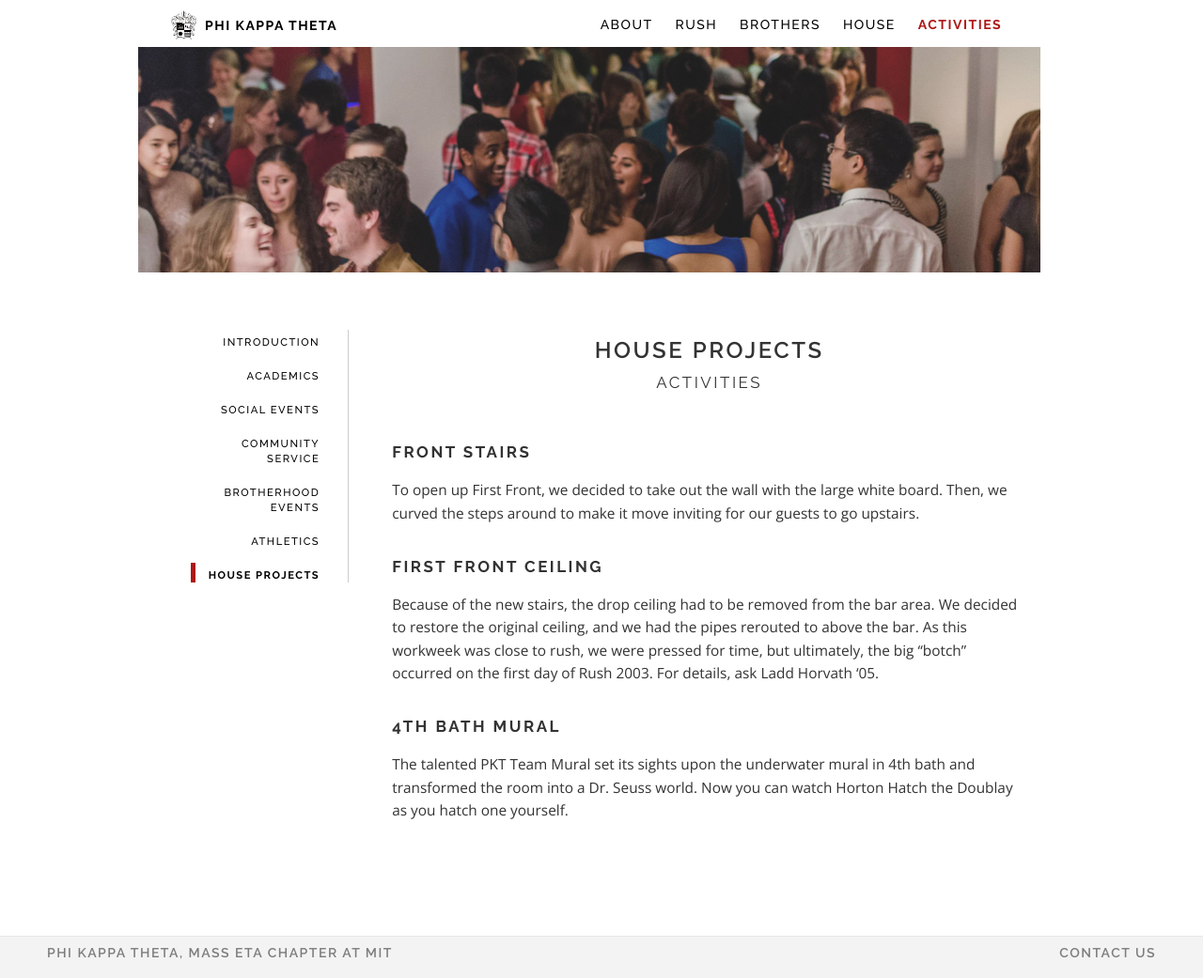
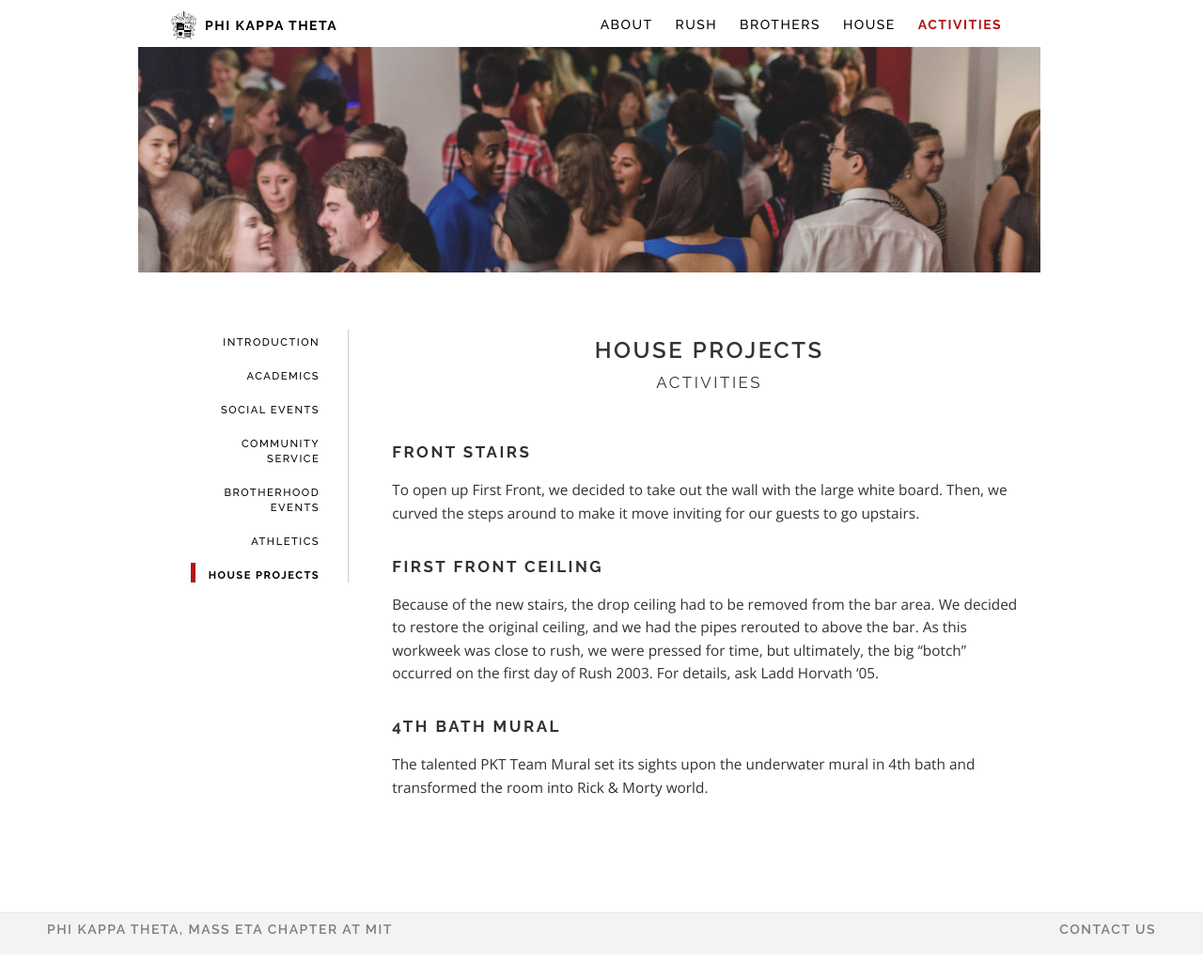
Before and after one commit to pktmasseta/pktmasseta.github.io, a Jekyll site: the page built from _activities/houseprojects.md, in a window 1280 px wide. Shown: the whole page at 94% size. Built offline with Jekyll 4.4.1, drawn with Linux system fonts in a browser that asks for light colours; after the commit the page ends 1016 px from its top, so only the background shows below that.

Commit message:
Correction

```diff
--- a/_activities/houseprojects.md
+++ b/_activities/houseprojects.md
@@ -12,4 +12,4 @@ Because of the new stairs, the drop ceiling had to be removed from the bar area.
 
 ###### 4th Bath Mural
 
-The talented PKT Team Mural set its sights upon the underwater mural in 4th bath and transformed the room into a Dr. Seuss world. Now you can watch Horton Hatch the Doublay as you hatch one yourself.
+The talented PKT Team Mural set its sights upon the underwater mural in 4th bath and transformed the room into Rick & Morty world.
```
Also changed, not shown: _brothers/twentyones.md (+2 -2 lines).
